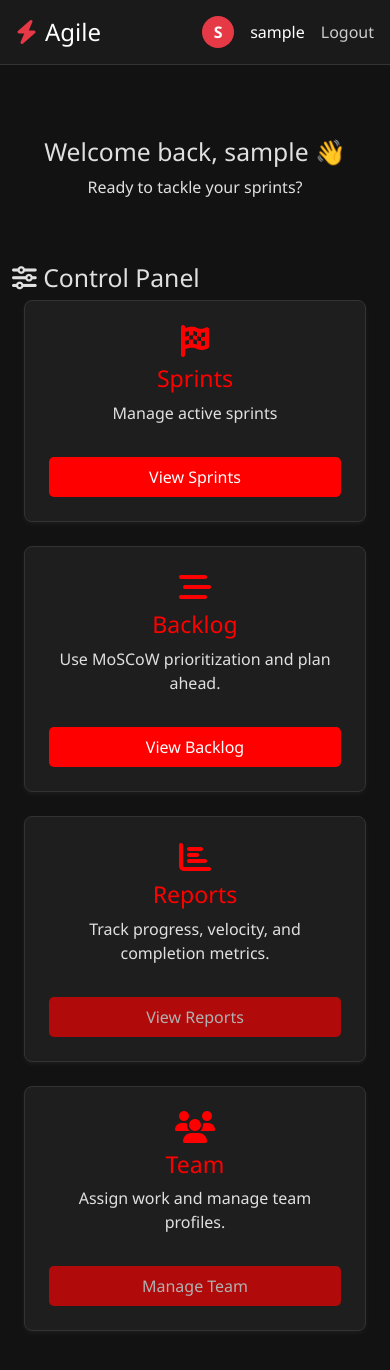
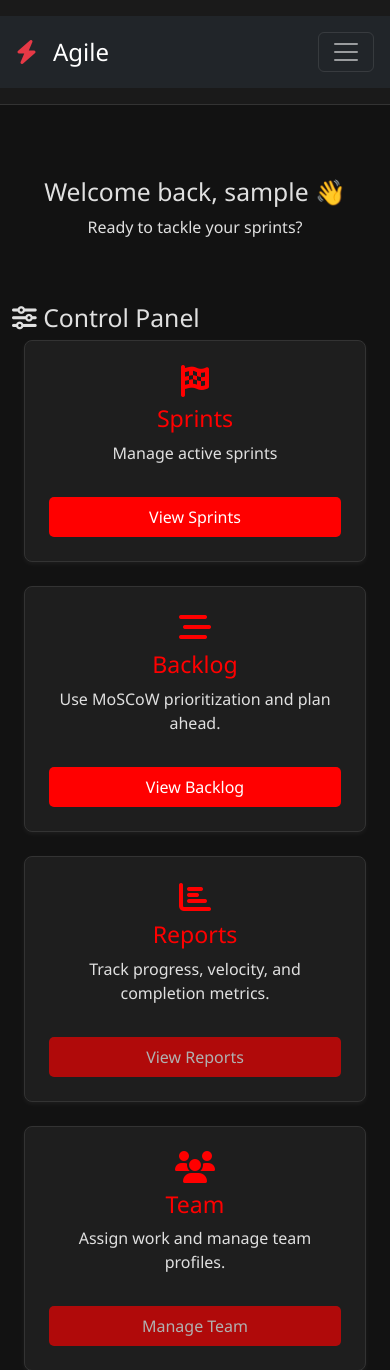
Before and after one commit to JoshThould/AgileIt, a Django app: page /dashboard/ in a window 390 px wide. Shown: the top 1370 px of the page. Run offline with Django 4.2, Linux system fonts and the light colour scheme; the visitor is signed in with stand-in values (Sample User, id 1); some libraries are stand-ins or nearby versions.

Commit message:
Refactor base.html: enhance navbar structure and user actions for improved accessibility and responsiveness

```diff
--- a/templates/sprints/base.html
+++ b/templates/sprints/base.html
@@ -13,25 +13,52 @@
 
 <body class="d-flex flex-column min-vh-100">
 <header>
- <div class="container">
-    <div class="branding">
-      <i class="fas fa-bolt"></i>
+  <nav class="navbar navbar-expand-lg navbar-dark bg-dark sticky-top">
+    <div class="container d-flex justify-content-between align-items-center py-2">
 
-    <h1>
-        <span class="agile">Agile</span><span class="it">It</span>
-    </h1>
+      <!-- Branding block -->
+      <div class="branding d-flex align-items-center">
+        <i class="fas fa-bolt me-2"></i>
+        <h1 class="mb-0">
+          <span class="agile">Agile</span><span class="it">It</span>
+        </h1>
+      </div>
 
+      <!-- Navbar toggler for mobile -->
+      <button class="navbar-toggler" type="button" data-bs-toggle="collapse" data-bs-target="#mainNavbar" aria-controls="mainNavbar" aria-expanded="false" aria-label="Toggle navigation">
+        <span class="navbar-toggler-icon"></span>
+      </button>
+    </div>
 
-</div>
+    <!-- Navigation + User Actions -->
+    <div class="collapse navbar-collapse" id="mainNavbar">
+      <div class="container d-flex flex-column flex-lg-row justify-content-between align-items-start align-items-lg-center py-2">
+        <ul class="navbar-nav me-auto mb-2 mb-lg-0">
+          <li class="nav-item">
+            <a class="nav-link {% if request.resolver_match.url_name == 'dashboard' %}active{% endif %}" href="{% url 'sprints:dashboard' %}">Dashboard</a>
+          </li>
+          <li class="nav-item">
+            <a class="nav-link {% if request.resolver_match.url_name == 'sprint-list' %}active{% endif %}" href="{% url 'sprints:sprint-list' %}">Sprints</a>
+          </li>
+          <li class="nav-item">
+            <a class="nav-link {% if request.resolver_match.url_name == 'story-list' %}active{% endif %}" href="{% url 'sprints:story-list' %}">Stories</a>
+          </li>
+        </ul>
 
-    <div class="user-actions">
-      <div class="user-badge">{{ user.username|slice:":1"|upper }}</div>
-      <span>{{ user.username }}</span>
-      <a href="{% url 'account_logout' %}" class="logout">Logout</a>
+        <!-- User Actions -->
+        <div class="user-actions d-flex align-items-center">
+          {% if user.is_authenticated %}
+            <div class="user-badge me-2">{{ user.username|slice:":1"|upper }}</div>
+            <span class="me-3">{{ user.username }}</span>
+            <a href="{% url 'account_logout' %}" class="btn btn-sm btn-outline-light">Logout</a>
+          {% else %}
+            <a class="btn btn-sm btn-outline-primary" href="{% url 'account_login' %}">Login</a>
+          {% endif %}
+        </div>
+      </div>
     </div>
-  </div>
+  </nav>
 </header>
-
 <main class="flex-grow-1 container py-4">
         {% block content %}{% endblock %}
 </main>
@@ -61,6 +88,7 @@
     </footer>
     {% block scripts %}{% endblock %}
     {% load static %}
+    <script src="https://cdn.jsdelivr.net/npm/bootstrap@5.3.0/dist/js/bootstrap.bundle.min.js" integrity="sha384-..." crossorigin="anonymous"></script>
     <script src="{% static 'js/main.js' %}"></script>
 
 </body>
```
